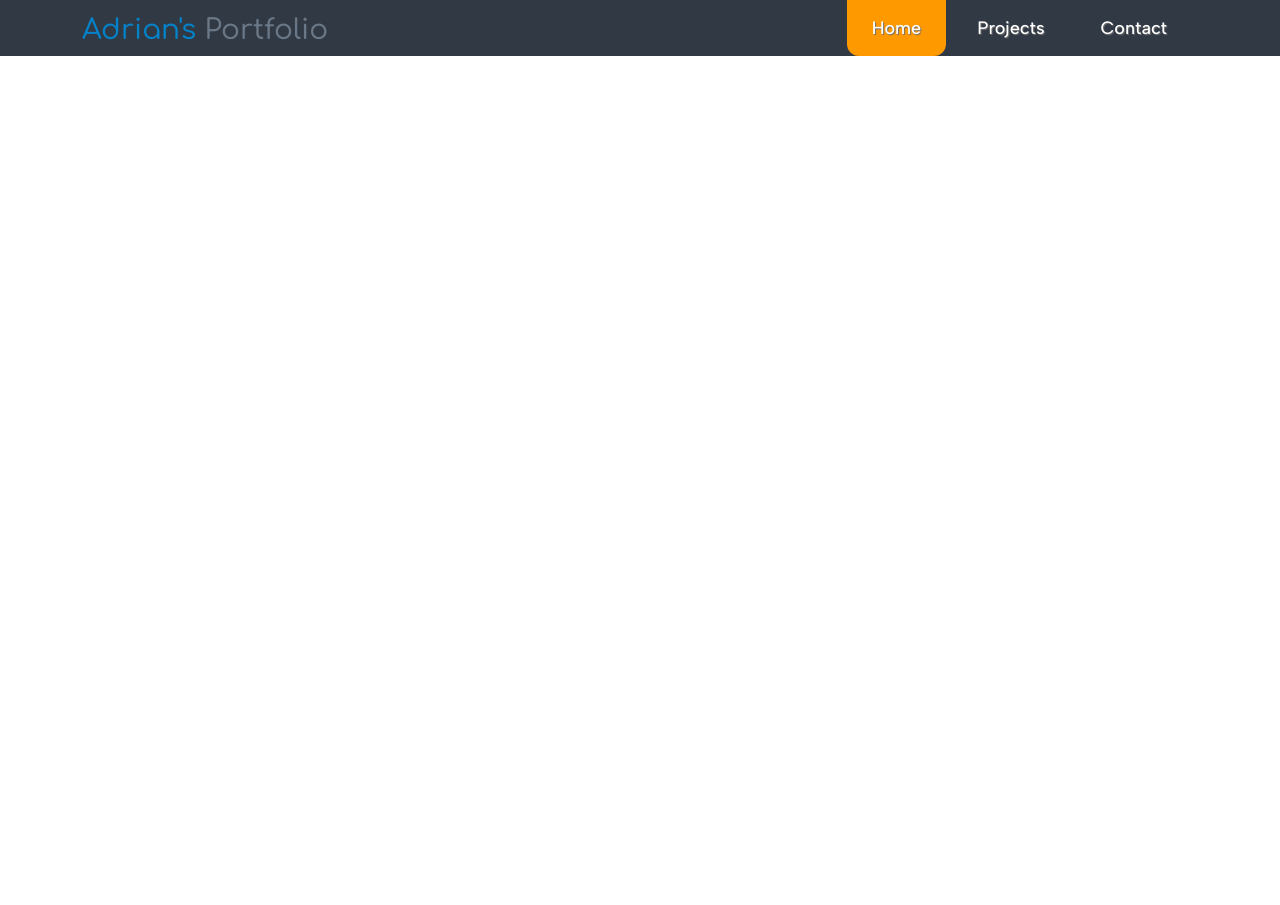
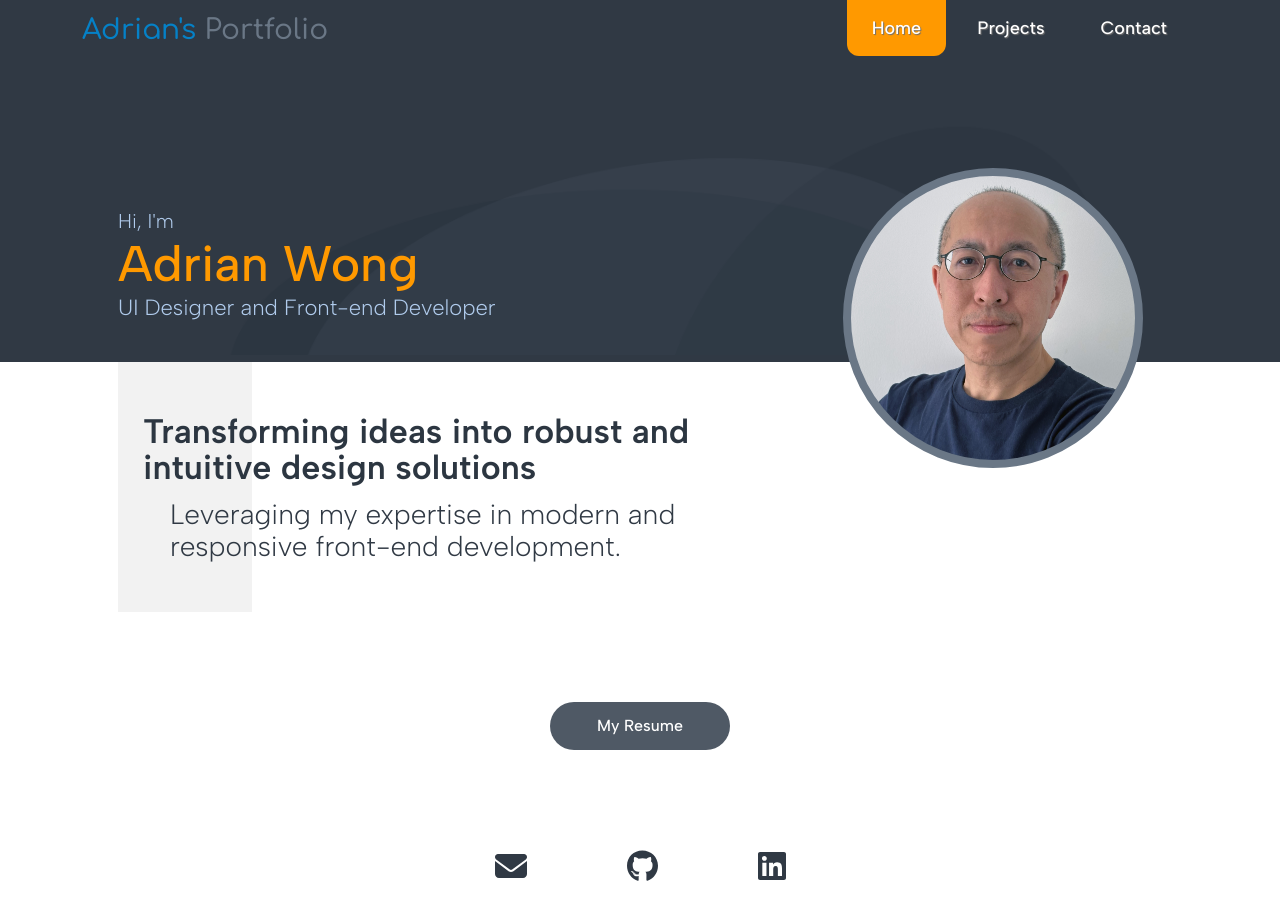
Before and after one commit to adriwg/Adrian-react-portfolio, a React (Create React App) app: page / in a window 1280 px wide. Before the commit the page ends 800 px from the top, so only its background shows below. Built offline with nearby package versions, Linux system fonts and the light colour scheme.

Commit message:
Modified App.js

```diff
--- a/package.json
+++ b/package.json
@@ -1,7 +1,7 @@
 {
   "name": "my-react-portfolio",
   "version": "0.1.0",
-  "homepage": "https://adriwg.github.io/Adrian-react-portfolio/",
+  "_homepage": "https://adriwg.github.io/Adrian-react-portfolio/",
   "private": true,
   "dependencies": {
     "@fortawesome/fontawesome-svg-core": "^6.4.0",
--- a/src/App.js
+++ b/src/App.js
@@ -17,7 +17,7 @@ function App() {
     <div>
       <Header />
       <Routes>
-        <Route path="/Adrian-react-portfolio" element={<Home />} />
+        <Route path="/" element={<Home />} />
         <Route path="projects" element={<Projects />} />
         <Route path="contact" element={<Contact />} />
       </Routes>
```
Also changed, not shown: 10 other files (tests, documents, lock files or other folders).
